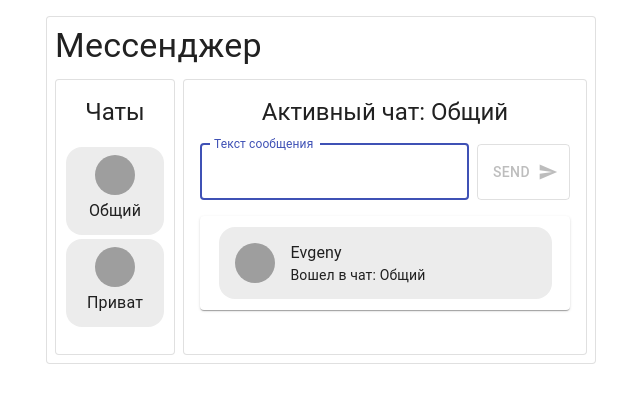
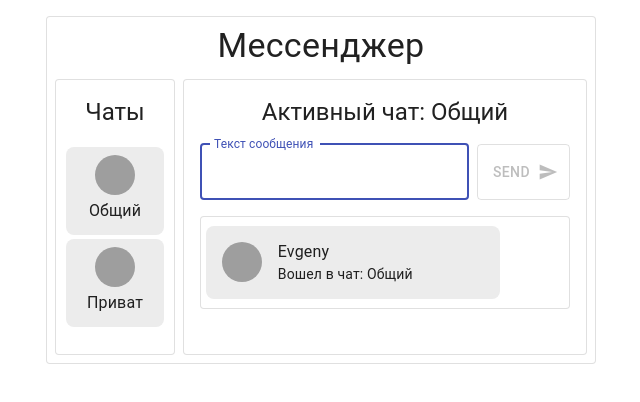
Before and after one commit to evg226/ReactGB, a React (Create React App) app: page / in a window 1280 px wide. Shown: the top 402 px of the page, without its empty margins (40-680 px from the left). Built offline with nearby package versions, Linux system fonts and the light colour scheme; grey boxes are pictures that could not be loaded; a web font is replaced by a local one.

Commit message:
Изменена стилизация

```diff
--- a/src/App.js
+++ b/src/App.js
@@ -3,7 +3,7 @@ import { useCallback, useEffect, useState } from 'react';
 import { Paper, List, Typography } from '@material-ui/core/'
 
 import MessageInputForm from "./MessageInputForm"
-import Message from "./Message"
+import MessageList from "./Message"
 import Chat from "./Chat"
 
 const currentAuthor = "Evgeny";
@@ -34,25 +34,23 @@ function App() {
     const selectChat = useCallback((chat) => {
         setIsInput(() => true);
         setActiveChat(() => chat);
-        setMessageList(() => [{id:1,author:currentAuthor,text:"Вошел чат: " + chat.caption}]);
+        setMessageList(() => [{id:1,author:currentAuthor,text:"Вошел в чат: " + chat.caption}]);
     }, []);
 
     return (
         <div className="container">
             <Paper variant="outlined" className="messenger">
-                <Typography variant="h4" gutterBottom>Мессенджер</Typography>
+                <Typography variant="h4" className="messenger__header" gutterBottom>Мессенджер</Typography>
                 <div className="messenger__box">
                     <Paper variant="outlined" className="messenger__chats">
-                        <Typography variant="h5" gutterBottom>Чаты</Typography>
+                        <Typography variant="h5" className="messenger__header" gutterBottom>Чаты</Typography>
                         <List>{chatList.map(chat => <Chat key={chat.id} chat={chat} selectChat={selectChat} />)}</List>
                     </Paper>
                     <Paper variant="outlined" className="messenger__messages">
-                        <Typography variant="h5" gutterBottom>Активный чат: {activeChat.caption}</Typography>
-                            <MessageInputForm classList = "messenger__input"
-                                author={currentAuthor} isInput={isInput} addMessage={addNewMessage} />
-                            <Paper>
-                                <List>{messageList.map(message => < Message key={message.id} mes={message}/>)}</List>
-                            </Paper>
+                        <Typography className="messenger__header" variant="h5" gutterBottom>Активный чат: {activeChat.caption}</Typography>
+                        <MessageInputForm classList="messenger__input"
+                            author={currentAuthor} isInput={isInput} addMessage={addNewMessage} />
+                        <MessageList messageList={messageList} />
                     </Paper>
                 </div>
             </Paper>
--- a/src/App.scss
+++ b/src/App.scss
@@ -15,6 +15,7 @@
   padding:0.5rem;
   min-width: 450px;
   max-width: 550px;
+
   &__box{
     display:flex;
   }
@@ -28,8 +29,7 @@
   min-width:60%;
   flex:1;
   }
+  &__header{
+    text-align: center;
+  }
 }
-
-.MuiTypography-h5{
-  text-align: center;
-}
--- a/src/Message.js
+++ b/src/Message.js
@@ -1,10 +1,18 @@
 import "./message.scss";
 
-import {Typography,ListItem,ListItemAvatar,Avatar,ListItemText} from '@material-ui/core';
+import { Paper, List, Typography, ListItem, ListItemAvatar, Avatar, ListItemText } from '@material-ui/core';
+
+function MessageList({messageList}) {
+    return (
+        <Paper variant="outlined">
+            <List className="message-list">{messageList.map(message => < Message key={message.id} mes={message} />)}</List>
+        </Paper>
+    )
+}
 
 function Message(props) {
     return (
-            <ListItem alignItems="flex-start">
+            <ListItem alignItems="flex-start" className={props.mes.author==="Robot"?"message-item message-item_right":"message-item"}>
                 <ListItemAvatar>
                     <Avatar alt={props.mes.author} src="img/1.jpg" />
                 </ListItemAvatar>
@@ -16,4 +24,4 @@ function Message(props) {
     )
 }
 
-export default Message;
+export default MessageList;
--- a/src/MessageInputForm.js
+++ b/src/MessageInputForm.js
@@ -1,4 +1,4 @@
-import "./MessageInputForm.css";
+import "./MessageInputForm.scss";
 
 import { useState } from "react";
 import { TextField, Button, Box } from "@material-ui/core"
@@ -18,7 +18,7 @@ function MessageInputForm(props) {
   return (
     <form noValidate autoComplete="off" onSubmit={sendNewMessage}>
       <Box className="box">
-      <TextField id="outlined-basic" label="Текст сообщения" variant="outlined" inputRef={input => input && input.focus()}
+      <TextField className="input-form" id="outlined-basic" label="Текст сообщения" variant="outlined" inputRef={input => input && input.focus()}
           value={currentMessageText} onChange={newMessgeChange} />
       </Box>
       <Button variant="outlined" endIcon={<SendIcon>send</SendIcon>} type="submit" value="Отправить"
@@ -28,4 +28,5 @@ function MessageInputForm(props) {
     </form>
   )
 }
+
 export default MessageInputForm;
--- a/src/MessageInputForm.css
+++ b/src/MessageInputForm.scss
@@ -8,6 +8,9 @@ form{
     margin-right: 0.5rem;
 }
 
-.MuiTextField-root{
+.input-form{
     width: 100%;
+    & input {
+        outline:none;
+    }
 }
--- a/src/chat.scss
+++ b/src/chat.scss
@@ -2,6 +2,10 @@
     display: flex;
     flex-direction: column;
     cursor: pointer;
+    border-radius: 0.5rem;
+    margin: 0.2rem auto;
+    max-width: 90%;
+    background-color:#ececec;
     &:hover{
         box-shadow: 0 0 10px #333333;
     }
--- a/src/message.scss
+++ b/src/message.scss
@@ -2,9 +2,19 @@
     word-wrap: break-word;
 }
 
-.MuiListItem-root{
-    background-color:#ececec;
-    margin:0.2rem auto;
-    border-radius: 1rem;
-    max-width:90%;
+.message{
+    &-list{
+        display:flex;
+        flex-direction: column;
+        align-items: flex-start;
+    }
+    &-item{
+        background-color:#ececec;
+        margin:0.1rem 0.3rem;
+        border-radius: 0.5rem;
+        max-width:80%;
+        &_right{
+            align-self: flex-end;
+        }
+    }
 }
```
